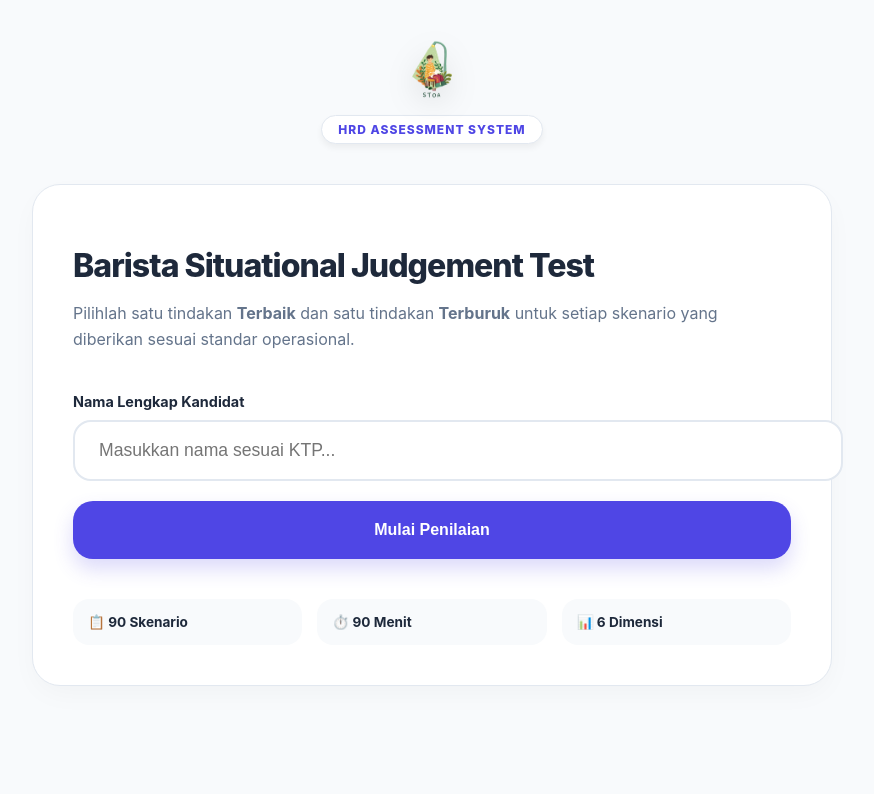
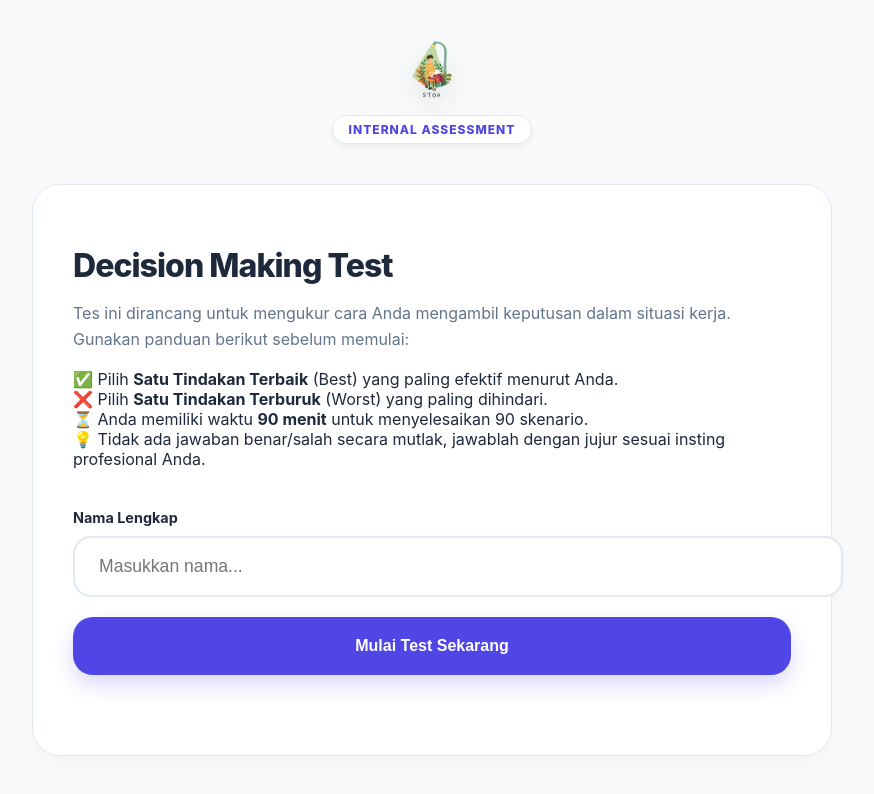
Before and after one commit to stoaspace-commits/sjt-assessment, a React (Create React App) app: page / in a window 1280 px wide. Shown: the top 794 px of the page, without its empty margins (208-1082 px from the left). Built offline with nearby package versions, Linux system fonts and the light colour scheme.

Commit message:
Update SJTAssessment.js

```diff
--- a/src/SJTAssessment.js
+++ b/src/SJTAssessment.js
@@ -4,59 +4,64 @@ import './sjtStyles.css';
 import logo from './logo.png';
 
 const SJTAssessment = () => {
-  // --- States ---
   const [userName, setUserName] = useState('');
   const [isStarted, setIsStarted] = useState(false);
   const [answers, setAnswers] = useState({});
   const [isFinished, setIsFinished] = useState(false);
   const [isSaving, setIsSaving] = useState(false);
-
-  // Timer: 90 Menit (5400 Detik)
-  const [timeLeft, setTimeLeft] = useState(5400);
+  const [timeLeft, setTimeLeft] = useState(5400); // 90 Menit
   const timerRef = useRef(null);
 
-  // Flatten questions dari sjtQuestions.js (6 dimensi)
+  // Kode Rahasia Parameter
+  const paramMap = {
+    customerService: 'DM-P1',
+    teamwork: 'DM-P2',
+    integrity: 'DM-P3',
+    stressManagement: 'DM-P4',
+    initiative: 'DM-P5',
+    accountability: 'DM-P6'
+  };
+
   const allQuestions = Object.entries(sjtQuestionsData).flatMap(([dim, scenarios]) =>
     scenarios.map(s => ({ ...s, dimension: dim }))
   );
 
-  // --- Timer Logic ---
   useEffect(() => {
     if (isStarted && !isFinished && timeLeft > 0) {
-      timerRef.current = setInterval(() => {
-        setTimeLeft((prev) => prev - 1);
-      }, 1000);
+      timerRef.current = setInterval(() => setTimeLeft(p => p - 1), 1000);
     } else if (timeLeft === 0 && isStarted) {
-      finishTest();
+      handleFinish();
     }
     return () => clearInterval(timerRef.current);
   }, [isStarted, isFinished, timeLeft]);
 
-  const formatTime = (seconds) => {
-    const mins = Math.floor(seconds / 60);
-    const secs = seconds % 60;
-    return `${mins}:${secs.toString().padStart(2, '0')}`;
-  };
-
-  const handleStart = () => {
-    if (!userName.trim()) return alert("Silakan masukkan nama Anda!");
-    setIsStarted(true);
-    window.scrollTo(0, 0);
-  };
-
   const handleAnswer = (qId, type, letter) => {
     setAnswers(prev => {
       const current = prev[qId] || {};
-      // Validasi: Best dan Worst tidak boleh di opsi yang sama
       if (type === 'best' && current.worst === letter) return prev;
       if (type === 'worst' && current.best === letter) return prev;
       return { ...prev, [qId]: { ...current, [type]: letter } };
     });
   };
 
-  const finishTest = async () => {
+  const calculateResults = () => {
+    const scores = {};
+    Object.keys(sjtQuestionsData).forEach(dim => {
+      const questions = sjtQuestionsData[dim];
+      let totalDimScore = 0;
+      questions.forEach(q => {
+        const userAns = answers[q.id] || {};
+        if (userAns.best === q.correctBest) totalDimScore += 2;
+        if (userAns.worst === q.correctWorst) totalDimScore += 1;
+      });
+      // Skor per parameter (Maks 45 poin per dimensi)
+      scores[paramMap[dim]] = ((totalDimScore / 45) * 100).toFixed(1);
+    });
+    return scores;
+  };
+
+  const handleFinish = () => {
     setIsSaving(true);
-    // Simulasikan delay simpan data ke sistem/Google Sheets
     setTimeout(() => {
       setIsFinished(true);
       setIsSaving(false);
@@ -64,37 +69,37 @@ const SJTAssessment = () => {
     }, 2000);
   };
 
-  // --- VIEW 1: OPENING ---
+  // --- VIEW: OPENING (SAMA DENGAN BIG FIVE) ---
   if (!isStarted) {
     return (
       <div className="main-wrapper">
         <div className="container animate-in">
           <div className="header-area">
             <img src={logo} alt="Logo" className="app-logo" />
-            <div className="badge">HRD Assessment System</div>
+            <div className="badge">Internal Assessment</div>
           </div>
-          <div className="card intro-card text-center">
-            <h1>Barista Situational Judgement Test</h1>
-            <p className="text-muted">
-              Pilihlah satu tindakan <strong>Terbaik</strong> dan satu tindakan <strong>Terburuk</strong> untuk setiap skenario yang diberikan sesuai standar operasional.
+          <div className="card intro-card">
+            <h1 className="text-center">Decision Making Test</h1>
+            <p className="description text-muted">
+              Tes ini dirancang untuk mengukur cara Anda mengambil keputusan dalam situasi kerja.
+              Gunakan panduan berikut sebelum memulai:
             </p>
+            <div className="instructions-list">
+              <div className="ins-item"><span>✅</span> Pilih <strong>Satu Tindakan Terbaik</strong> (Best) yang paling efektif menurut Anda.</div>
+              <div className="ins-item"><span>❌</span> Pilih <strong>Satu Tindakan Terburuk</strong> (Worst) yang paling dihindari.</div>
+              <div className="ins-item"><span>⏳</span> Anda memiliki waktu <strong>90 menit</strong> untuk menyelesaikan 90 skenario.</div>
+              <div className="ins-item"><span>💡</span> Tidak ada jawaban benar/salah secara mutlak, jawablah dengan jujur sesuai insting profesional Anda.</div>
+            </div>
 
             <div className="name-section">
-              <label className="input-label">Nama Lengkap Kandidat</label>
+              <label className="input-label">Nama Lengkap</label>
               <input
-                type="text"
-                className="name-input"
-                placeholder="Masukkan nama sesuai KTP..."
-                value={userName}
-                onChange={(e) => setUserName(e.target.value)}
+                type="text" className="name-input" placeholder="Masukkan nama..."
+                value={userName} onChange={(e) => setUserName(e.target.value)}
               />
-              <button className="btn-calculate" onClick={handleStart}>Mulai Penilaian</button>
-            </div>
-
-            <div className="meta-grid">
-              <div className="meta-item"><span>📋</span> 90 Skenario</div>
-              <div className="meta-item"><span>⏱️</span> 90 Menit</div>
-              <div className="meta-item"><span>📊</span> 6 Dimensi</div>
+              <button className="btn-calculate" onClick={() => userName.trim() ? setIsStarted(true) : alert('Isi nama!')}>
+                Mulai Test Sekarang
+              </button>
             </div>
           </div>
         </div>
@@ -102,31 +107,47 @@ const SJTAssessment = () => {
     );
   }
 
-  // --- VIEW 2: RESULTS (DENGAN INSTRUKSI SCREENSHOT) ---
+  // --- VIEW: RESULTS ---
   if (isFinished) {
+    const results = calculateResults();
     return (
       <div className="main-wrapper">
         <div className="container animate-in">
-          <div className="card result-card text-center">
-            <div className="success-icon">🎉</div>
-            <h2>Assessment Selesai</h2>
-            <p className="text-muted">Terima kasih <strong>{userName}</strong>, jawaban Anda telah tersimpan secara permanen di database HRD.</p>
+          <div className="card result-card">
+            <div className="text-center mb-6">
+              <div className="success-icon">✅</div>
+              <h2>Hasil Penilaian Selesai</h2>
+              <p className="text-muted">Kandidat: <strong>{userName}</strong></p>
+            </div>
 
-            <div className="screenshot-container">
-              <div className="screenshot-icon">📸</div>
-              <div className="screenshot-text">
-                <strong>INSTRUKSI PENTING:</strong>
-                <p>Silakan <strong>Screenshot</strong> halaman ini sekarang sebagai bukti penyelesaian, lalu kirimkan hasilnya ke WhatsApp Tim Recruitment.</p>
+            <div className="screenshot-notice">
+              <div className="notice-icon">📸</div>
+              <div className="notice-text">
+                <strong>INSTRUKSI SCREENSHOT:</strong>
+                <p>Silakan screenshot halaman skor di bawah ini dan kirimkan ke tim HRD melalui WhatsApp.</p>
               </div>
             </div>
 
-            <div className="result-info-box">
-              <p>ID Peserta: <strong>SJT-{Math.floor(Math.random()*9000)+1000}</strong></p>
-              <p>Waktu Selesai: <strong>{new Date().toLocaleString('id-ID')}</strong></p>
+            <div className="stats-summary">
+              <div className="stat-pill">Soal Dijawab: <strong>{Object.keys(answers).length} / 90</strong></div>
             </div>
 
-            <button className="btn-calculate outline" onClick={() => window.location.reload()}>
-              Keluar Sistem
+            <div className="results-grid">
+              {Object.entries(results).map(([code, score]) => (
+                <div key={code} className="result-item">
+                  <div className="result-label">
+                    <span className="param-code">{code}</span>
+                    <span className="param-score">{score}%</span>
+                  </div>
+                  <div className="progress-bg">
+                    <div className="progress-bar-fill" style={{ width: `${score}%` }}></div>
+                  </div>
+                </div>
+              ))}
+            </div>
+
+            <button className="btn-calculate outline mt-6" onClick={() => window.location.reload()}>
+              Selesai & Keluar
             </button>
           </div>
         </div>
@@ -134,54 +155,41 @@ const SJTAssessment = () => {
     );
   }
 
-  // --- VIEW 3: QUIZ ---
+  // --- VIEW: QUIZ ---
   const progress = (Object.keys(answers).length / allQuestions.length) * 100;
-
   return (
     <div className="main-wrapper">
       <div className="container">
         <div className="sticky-nav">
           <div className="nav-content">
-            <span className="user-tag">👤 {userName}</span>
+            <span className="user-tag">{userName}</span>
             <span className={`timer-tag ${timeLeft < 300 ? 'urgent' : ''}`}>
-              ⏱️ {formatTime(timeLeft)}
+              {Math.floor(timeLeft / 60)}:{ (timeLeft % 60).toString().padStart(2, '0') }
             </span>
           </div>
-          <div className="progress-container">
-            <div className="progress-fill" style={{ width: `${progress}%` }}></div>
-          </div>
+          <div className="progress-container"><div className="progress-fill" style={{ width: `${progress}%` }}></div></div>
         </div>
 
-        <div className="questions-list">
         {allQuestions.map((q, i) => (
-            <div key={q.id} className="question-card animate-in shadow-sm">
+          <div key={q.id} className="question-card shadow-sm animate-in">
             <div className="question-header">
-                <span className="question-number">Skenario {i + 1} dari {allQuestions.length}</span>
-                <span className="dimension-badge">{q.dimension.toUpperCase()}</span>
+              <span className="question-number">No. {i + 1}</span>
             </div>
             <div className="scenario-box">{q.scenario}</div>
-
             <div className="options-container">
               {q.options.map((opt, oIdx) => {
                 const letter = String.fromCharCode(65 + oIdx);
                 const isBest = answers[q.id]?.best === letter;
                 const isWorst = answers[q.id]?.worst === letter;
-
                 return (
                   <div key={letter} className={`sjt-option-item ${isBest ? 'active-best' : ''} ${isWorst ? 'active-worst' : ''}`}>
                     <div className="option-info">
                       <span className="letter-circle">{letter}</span>
-                        <p className="option-text-p">{opt}</p>
+                      <p>{opt}</p>
                     </div>
                     <div className="sjt-action-btns">
-                        <button
-                          className={`sjt-btn best ${isBest ? 'selected' : ''}`}
-                          onClick={() => handleAnswer(q.id, 'best', letter)}
-                        >BEST</button>
-                        <button
-                          className={`sjt-btn worst ${isWorst ? 'selected' : ''}`}
-                          onClick={() => handleAnswer(q.id, 'worst', letter)}
-                        >WORST</button>
+                      <button className={`sjt-btn best ${isBest ? 'selected' : ''}`} onClick={() => handleAnswer(q.id, 'best', letter)}>BEST</button>
+                      <button className={`sjt-btn worst ${isWorst ? 'selected' : ''}`} onClick={() => handleAnswer(q.id, 'worst', letter)}>WORST</button>
                     </div>
                   </div>
                 );
@@ -189,14 +197,7 @@ const SJTAssessment = () => {
             </div>
           </div>
         ))}
-        </div>
-
-        <div className="submit-area card text-center">
-          <p className="test-hint">Periksa kembali, pastikan bar progress di atas telah penuh.</p>
-          <button className="btn-calculate" onClick={finishTest} disabled={isSaving}>
-            {isSaving ? 'Memproses...' : 'Selesaikan Assessment'}
-          </button>
-        </div>
+        <div className="submit-area"><button className="btn-calculate" onClick={handleFinish} disabled={isSaving}>{isSaving ? 'Menyimpan...' : 'Kirim Jawaban'}</button></div>
       </div>
     </div>
   );
```
Lines whose indentation alone changed are shown as unchanged.
